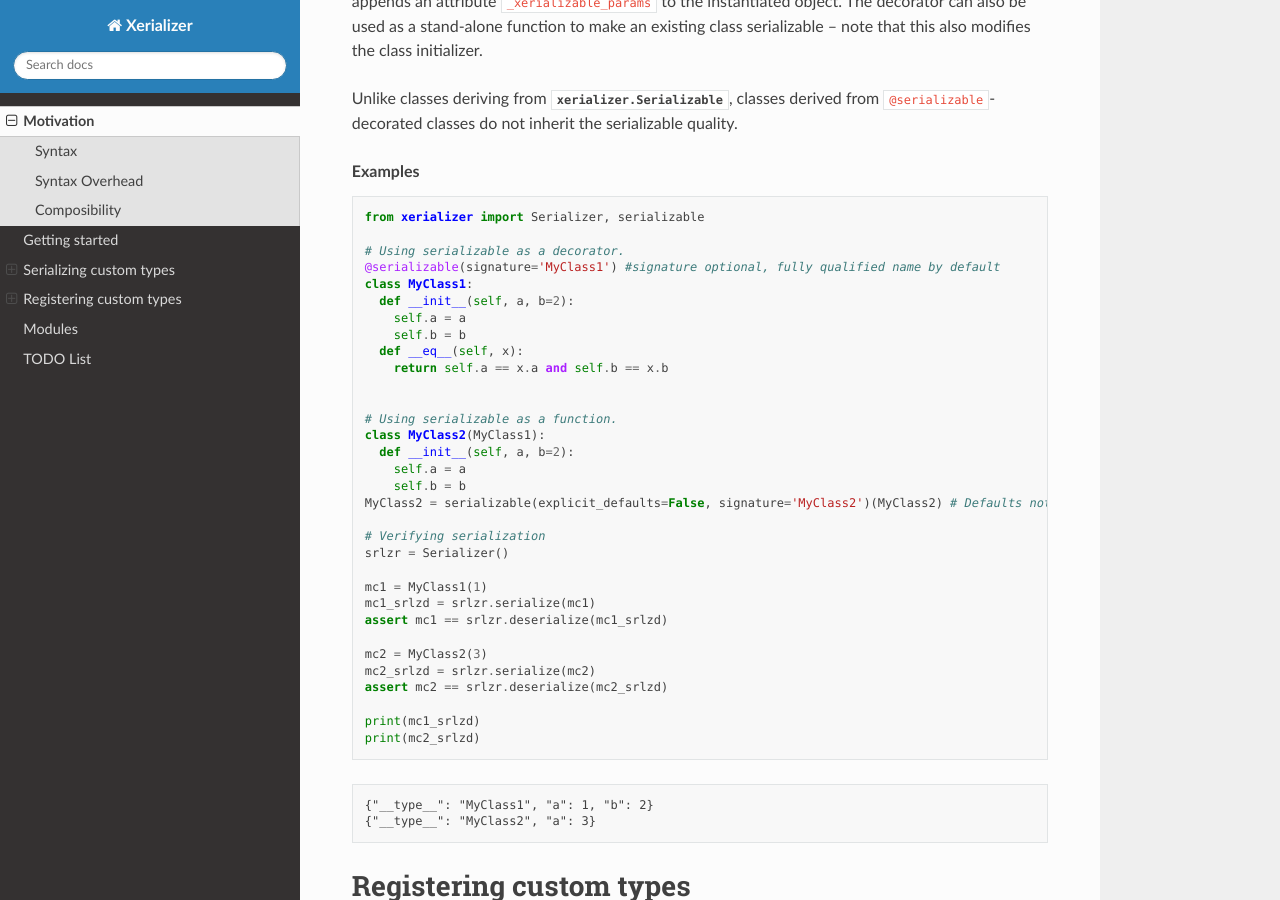
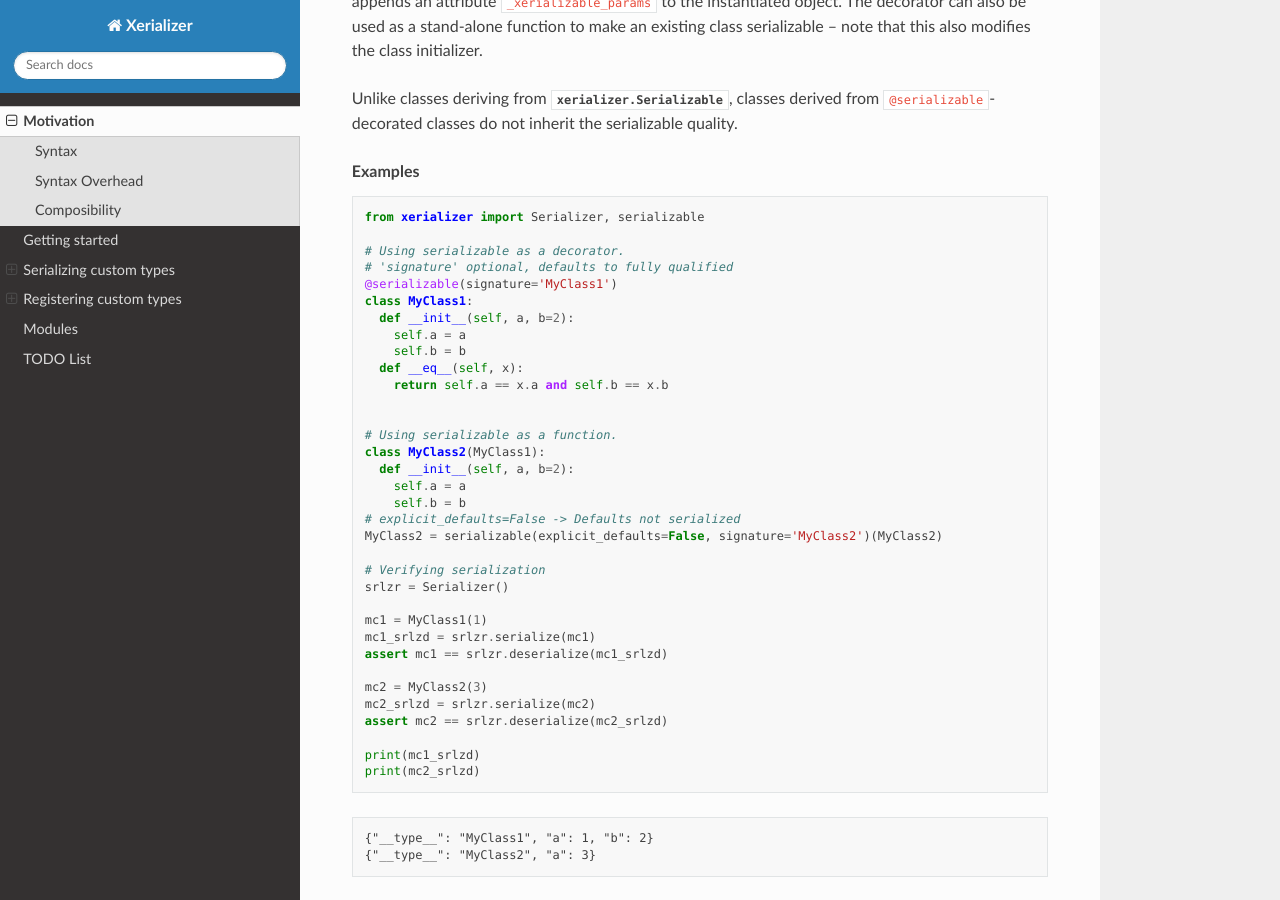
Before and after one commit to zepedaj/xerializer, a Sphinx documentation site: the page built from docs/source/content/intro.rst, in a window 1280 px wide and 900 px high, scrolled down 3601 px. Built offline with Sphinx 7.4.7 and the Read the Docs theme 2.0.0, drawn with Linux system fonts in a browser that asks for light colours; pages that are not in the unit, such as notebooks, are missing from menus.

Commit message:
xerializer - doc added

```diff
--- a/docs/source/content/intro.rst
+++ b/docs/source/content/intro.rst
@@ -183,7 +183,8 @@ Unlike classes deriving from :class:`xerializer.Serializable`, classes derived f
    from xerializer import Serializer, serializable
 
    # Using serializable as a decorator.
-   @serializable(signature='MyClass1') #signature optional, fully qualified name by default
+   # 'signature' optional, defaults to fully qualified
+   @serializable(signature='MyClass1')
    class MyClass1:
      def __init__(self, a, b=2):
        self.a = a
@@ -197,7 +198,8 @@ Unlike classes deriving from :class:`xerializer.Serializable`, classes derived f
      def __init__(self, a, b=2):
        self.a = a
        self.b = b
-   MyClass2 = serializable(explicit_defaults=False, signature='MyClass2')(MyClass2) # Defaults not serialized
+   # explicit_defaults=False -> Defaults not serialized
+   MyClass2 = serializable(explicit_defaults=False, signature='MyClass2')(MyClass2)
 
    # Verifying serialization
    srlzr = Serializer()
```
